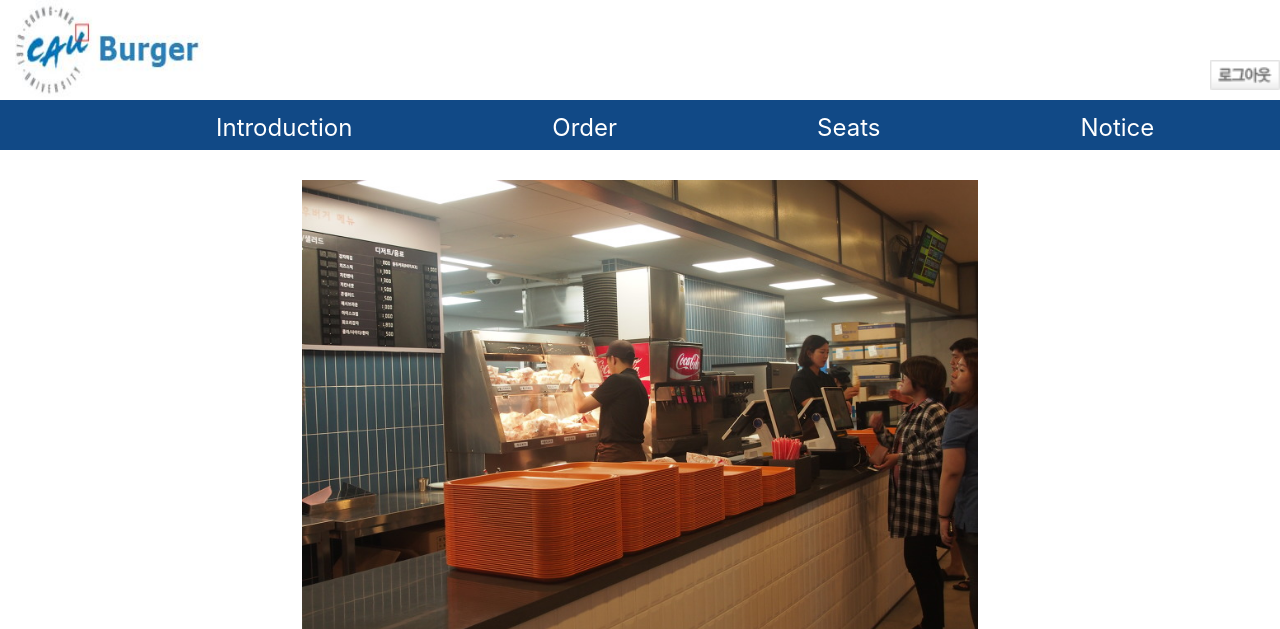
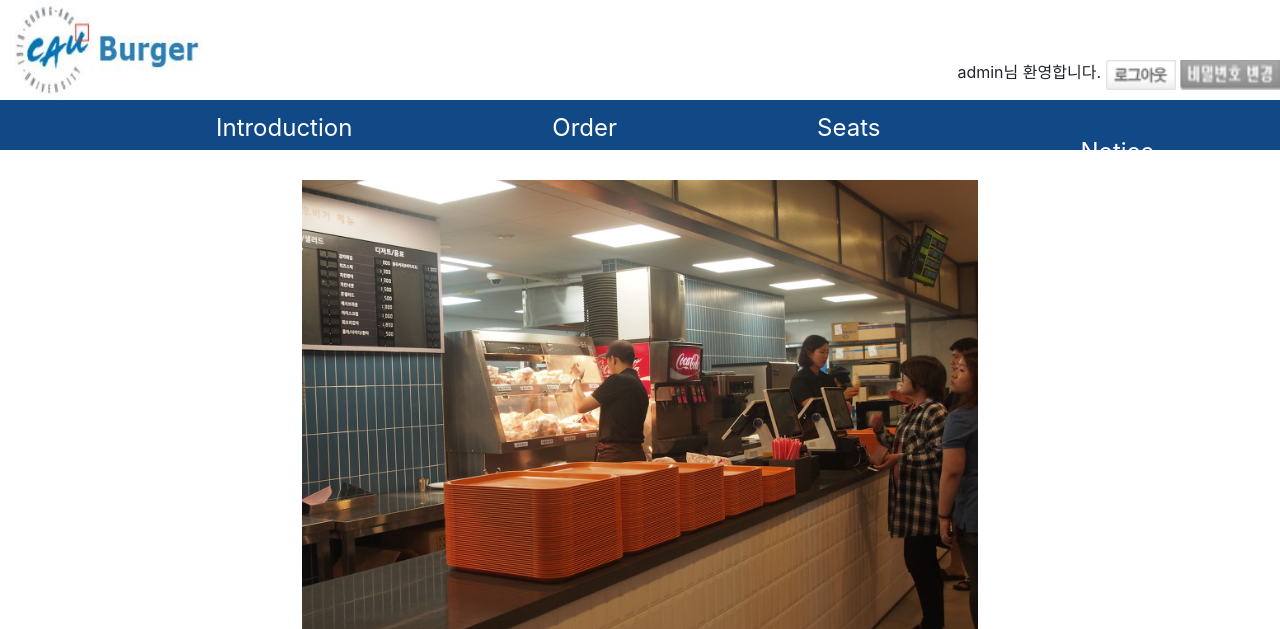
Before and after one commit to Jang-Woo-Jin/CAUBugerWebProject, a Django app: a page that uses jangogirlsTuto/mycontact/templates/mycontact/base.html in a window 1280 px wide. Shown: the top 629 px of the page. Run offline with Django 3.2, Linux system fonts and the light colour scheme; a user stored in the database is signed in; some libraries are stand-ins or nearby versions.

Commit message:
add changepw icon

```diff
--- a/jangogirlsTuto/mycontact/static/css/cauburger.css
+++ b/jangogirlsTuto/mycontact/static/css/cauburger.css
@@ -1,6 +1,6 @@
 .default_body {
   position: relative;
-  width: 330px;
+  width: 400px;
   border: 2px solid black;
   border-radius: 12px;
   margin: 0px auto;
--- a/jangogirlsTuto/mycontact/static/css/style.css
+++ b/jangogirlsTuto/mycontact/static/css/style.css
@@ -21,7 +21,10 @@
 	float:right;
 	top:60px;
 }
-
+.loginArea{
+	float:left;
+	margin-bottom: 10px;
+}
 .banner{
 	background-image:url("/static/img/banner_background.JPG");
 	position:relative;
--- a/jangogirlsTuto/mycontact/templates/mycontact/base.html
+++ b/jangogirlsTuto/mycontact/templates/mycontact/base.html
@@ -17,7 +17,9 @@
 				</div>
 				<div class= "login">
 				{% if user.is_active %}
-				<a class="main" href = "{% url 'logout' %}"> <img src="/static/img/btnlogout.png" width = "70"; height="30"></a>
+					<div class="loginArea"> {{user.username}}님 환영합니다.&nbsp</div>
+					<a class="main" href = "{% url 'logout' %}"> <img src="/static/img/btnlogout.png" width = "70"; height="30"></a>
+					<a class="main" href = "{% url 'changepw' %}"> <img src="/static/img/btnchangepw.png" width = "100"; height="30"></a>
 				{% else %}
 					<a class="main" href = "{% url 'login' %}"> <img src="/static/img/btnlogin.png" width = "70"; height="30"></a>
 				{% endif %}
--- a/jangogirlsTuto/mycontact/templates/registration/changepw.html
+++ b/jangogirlsTuto/mycontact/templates/registration/changepw.html
@@ -9,12 +9,12 @@
         {% endif %}
         <form method="POST" class="contact-form">{% csrf_token %}
             <div class="form-row">
-                <label for="id_old_password">Old password : </label> <input type="password" name="old_password" autofocus required id="id_old_password">
+                <label for="id_old_password">Old password : &nbsp</label> <input type="password" name="old_password" autofocus required id="id_old_password">
             </div>
             <div class="form-row">
-                <label for="id_new_password1">New password : </label><input type="password" name="new_password1" required id="id_new_password1">
+                <label for="id_new_password1">New password : &nbsp</label><input type="password" name="new_password1" required id="id_new_password1">
             <div class="form-row">
-                <label for="id_new_password2">Check new PW : </label><input type="password" name="new_password2" required id="id_new_password2">                </div>
+                <label for="id_new_password2">Check new PW : &nbsp</label><input type="password" name="new_password2" required id="id_new_password2">                </div>
             </div>
             <div class="middle_align_div">
                 <button type="submit" class="submit_btn edit_pw_btn">비밀번호 수정</button>
--- a/jangogirlsTuto/mycontact/templates/registration/signup.html
+++ b/jangogirlsTuto/mycontact/templates/registration/signup.html
@@ -7,17 +7,17 @@
             {{ form.non_field_errors }}
             <div class="fieldWrapper">
                 {{ form.username.errors }}
-                <label for="username">ID :</label>
+                <label for="username">ID : &nbsp</label>
                 {{ form.username }}
             </div>
             <div class="fieldWrapper">
                 {{ form.email.errors }}
-                <label for="emal">E-mail :</label>
+                <label for="emal">E-mail : &nbsp</label>
                 {{ form.email }}
             </div>
             <div class="fieldWrapper">
                 {{ form.password.errors }}
-                <label for="password">Passwrod : </label>
+                <label for="password">Passwrod : &nbsp</label>
                 {{ form.password }}
             </div>
             <div class="middle_align_div">
```
Also changed, not shown: jangogirlsTuto/db.sqlite3, jangogirlsTuto/mycontact/static/img/btnchangepw.PNG (added).
